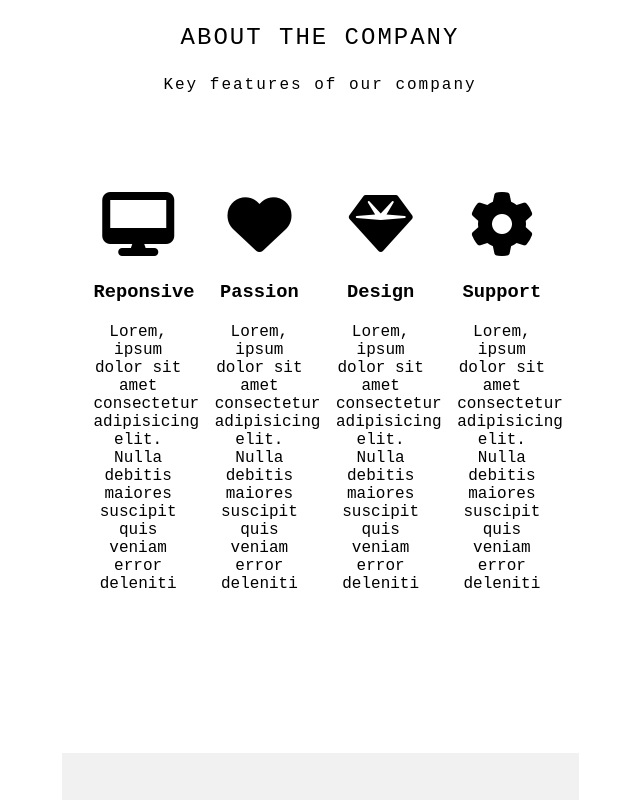
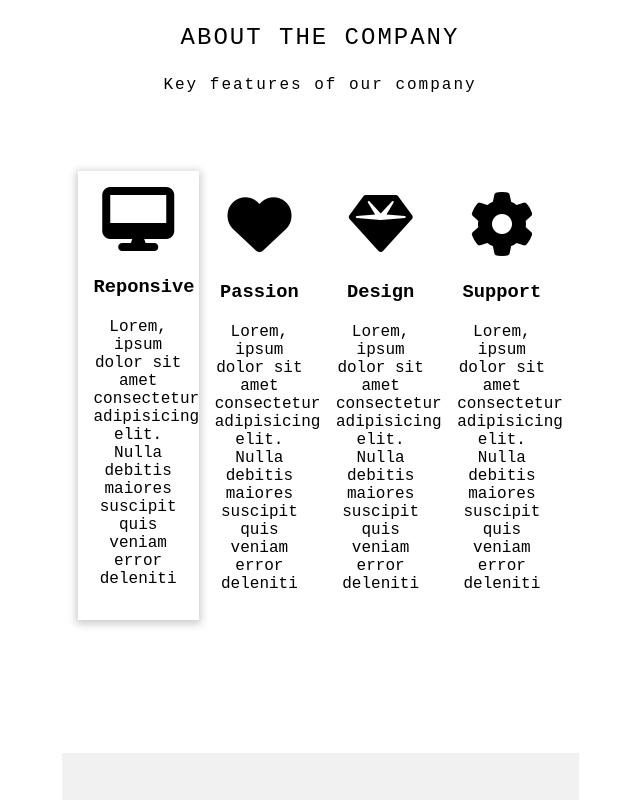
Before and after one commit to Tatu2002vz/TTTN, a plain HTML site: page index.html in a window 1280 px wide. In both pictures the pointer is over the element 458 px from the left and 1358 px from the top of the page. Shown: the part 958-1758 px from the top of the page, without its empty margins (320-960 px from the left). Drawn offline with Linux system fonts and the light colour scheme.

Commit message:
Second commit

```diff
--- a/assets/css/style.css
+++ b/assets/css/style.css
@@ -129,6 +129,11 @@ header {
 .card {
     padding: 16px;
     max-width: 25%;
+    transition: all .3s;
+}
+.card:hover {
+    box-shadow: 0 2px 8px 2px #ccc;
+    transform: translateY(-5px);
 }
 .card i{
     font-size: 64px;
```
